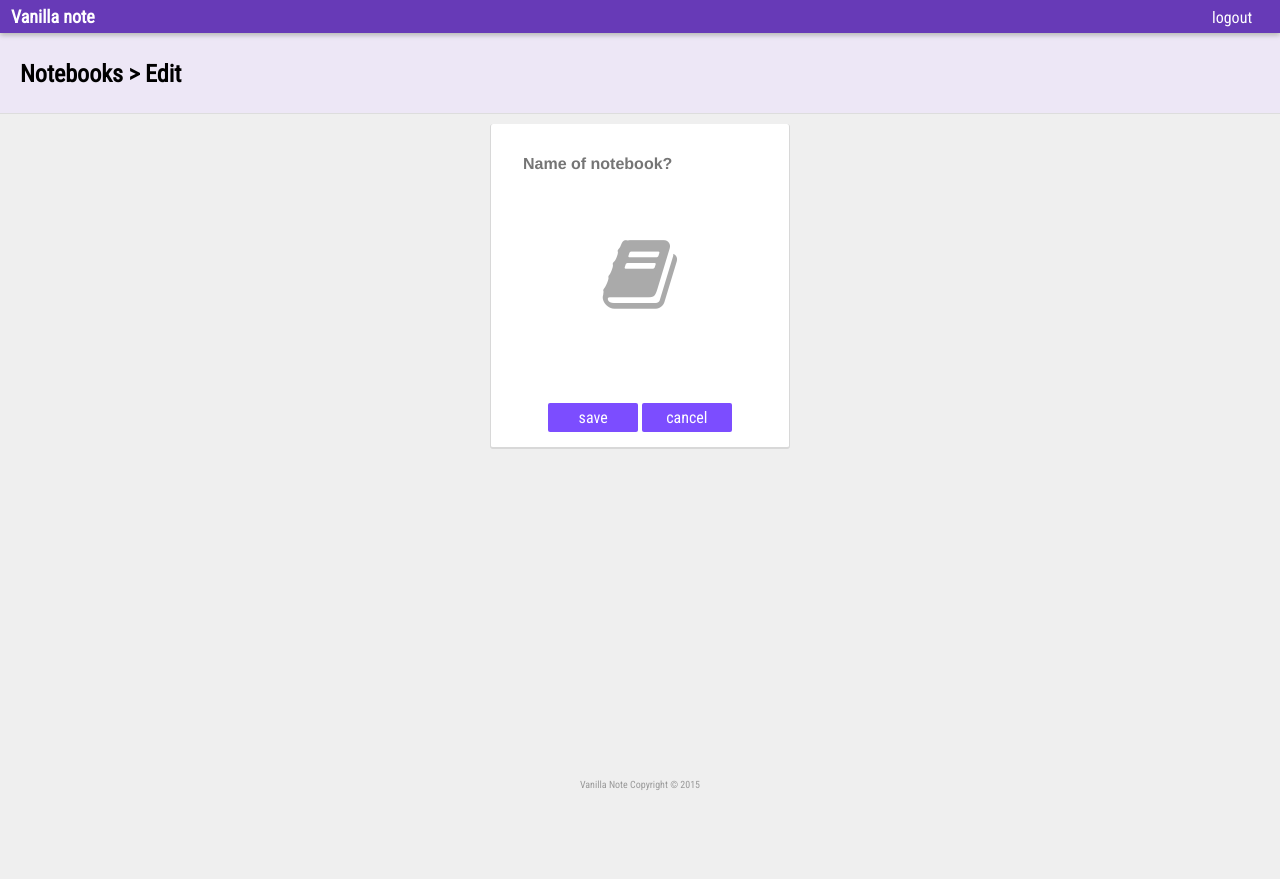
After one commit to joelcolucci/vanillanote, a Flask app: template templates/view_edit_notebook.html in a window 1280 px wide. The commit adds this page. Run offline with Flask 2, Linux system fonts and the light colour scheme; the template is opened without the code that fills it, so the values that code supplies are empty; parts of the project's set-up code (start-up, migrations or seed data) failed here and were passed over; some libraries are stand-ins or nearby versions.

Commit message:
impd edit note feaute

```diff
--- a/app.py
+++ b/app.py
@@ -68,6 +68,23 @@ def newNotebook():
 
     else:
         return render_template('view_new_notebook.html')
+
+
+@app.route('/notebook/<int:notebook_id>/edit', methods=['GET', 'POST'])
+def editNotebook(notebook_id):
+    # If user not logged in redirect back to home
+    if 'username' not in login_session:
+        return redirect('/')
+
+    notebook = session.query(Notebook).filter_by(id=notebook_id).one()
+
+    if request.method == 'POST':
+        notebook.name = request.form.get('title')
+
+        return redirect(url_for('showLogin'))
+
+    else:
+        return render_template('view_edit_notebook.html', notebook=notebook)
 
 
 @app.route('/notebook/delete/<int:notebook_id>/', methods=['POST'])
--- a/static/css/layout.css
+++ b/static/css/layout.css
@@ -171,6 +171,15 @@ body {
     bottom: 0;
 }
 
+.notebook-edit {
+    display: inline-block;
+    position: absolute;
+    bottom: 13px;
+    right: 80px;
+    font-size: 16px;
+    padding: 5px 10px;
+}
+
 /*------------------------------------*\
     #VIEW-NEW-NOTEBOOKS-STYLES
 \*------------------------------------*/
@@ -336,7 +345,12 @@ body {
 
 .link-primary {
     text-decoration: none;
+    padding: 2px 5px;
     color: #fff;
+}
+
+.link-invert {
+    color: #651FFF;
 }
 
 .primary-toolbar.void {
--- /dev/null
+++ b/templates/view_edit_notebook.html
@@ -0,0 +1,21 @@
+{% extends "wrapper_notebooks.html" %}
+{% block content %}
+
+<div class="secondary-toolbar">
+    <h2 class="secondary-toolbar-heading"><a href="/">Notebooks</a> > Edit</h2>
+</div>
+
+<div class="notebooks text-center">
+    <div class="card card-xl">
+        <form method="POST">
+            <input type="text" name="title" id="title" placeholder="Name of notebook?" maxlength="30" class="clear-input" value="{{notebook.name}}">
+            <i class="fa fa-book fa-5x"></i>
+            <div class="notebook-controls">
+                <input type="submit" value="save" class="btn-default">
+                <a href="/" class="btn-default">cancel</a>
+            </div>
+        </form>
+    </div>
+</div>
+
+{% endblock %}
```
Also changed, not shown: templates/view_notebooks.html (+5 -5 lines).
